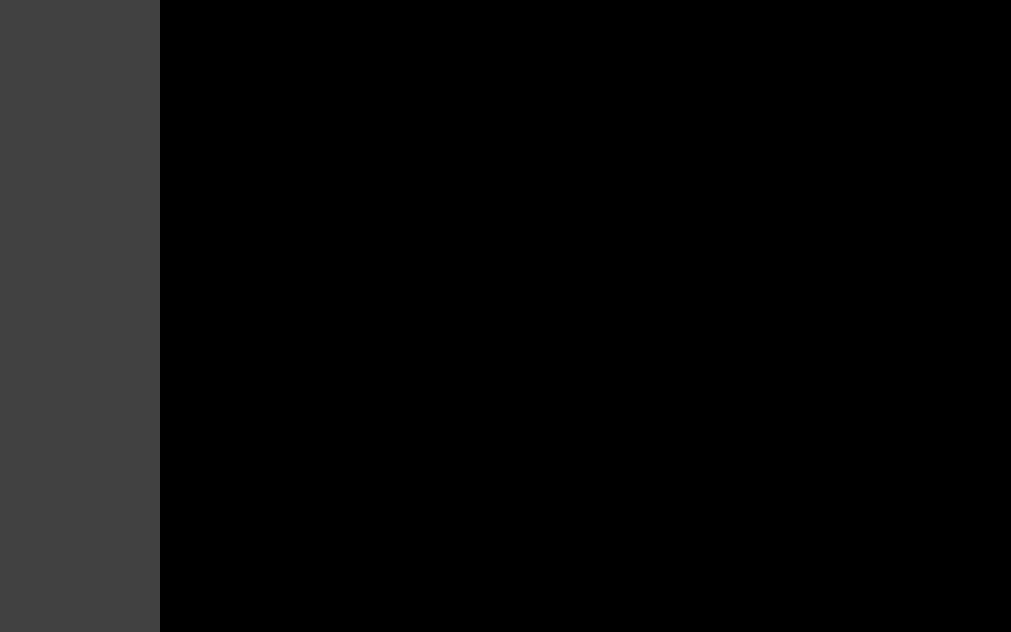
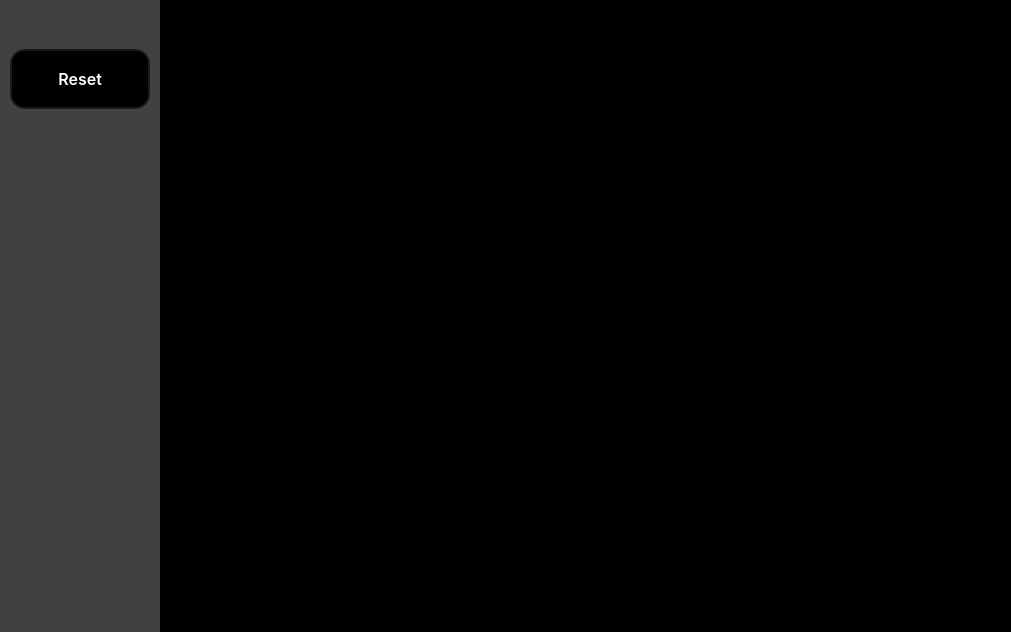
Before and after one commit to koabehr/papersplease, a plain HTML site: page index.html in a window 1280 px wide. Shown: the part 168-800 px from the top of the page, without its empty margins (0-1011 px from the left). Drawn offline with Linux system fonts and the light colour scheme.

Commit message:
reset button

```diff
--- a/index.html
+++ b/index.html
@@ -29,6 +29,9 @@
       <h2>Reason for Entry</h2>
       <div id="checklist-reasons" class="hidden"></div>
     </div>
+
+    <!-- Reset Button -->
+    <button class="button-27" id="resetBtn" role="button">Reset</button>
   </div>
 
   <div class="main">
--- a/script.js
+++ b/script.js
@@ -338,3 +338,28 @@
   idBox.classList.add('hidden');
   accessPermitBox.classList.add('hidden');
 });
+
+// Reset button logic
+const resetBtn = document.getElementById('resetBtn');
+resetBtn.addEventListener('click', () => {
+  // Reset dropdown
+  dropdown.value = "Country";
+  // Hide all infoboxes
+  passportBox.classList.add('hidden');
+  polioBox.classList.add('hidden');
+  idBox.classList.add('hidden');
+  accessPermitBox.classList.add('hidden');
+  // Hide checklists
+  checklistDocuments.classList.add('hidden');
+  checklistReasons.classList.add('hidden');
+  // Uncheck all checkboxes in sidebar and infoboxes
+  document.querySelectorAll('input[type="checkbox"]').forEach(cb => {
+    cb.checked = false;
+  });
+  // Remove green border if present
+  document.querySelectorAll('.info-box').forEach(box => {
+    box.classList.remove('complete');
+  });
+  // Reset selectedReason
+  selectedReason = null;
+});
--- a/style.css
+++ b/style.css
@@ -30,6 +30,7 @@
   flex-direction: column;
   align-items: stretch;
   flex-wrap: wrap;
+  padding-bottom: 20px;
 }
 
 .sidebar select {
@@ -276,6 +277,48 @@
   object-fit: cover;
 }
 
+.button-27 {
+  appearance: none;
+  background-color: #000000;
+  border: 2px solid #1A1A1A;
+  border-radius: 15px;
+  box-sizing: border-box;
+  color: #FFFFFF;
+  cursor: pointer;
+  display: inline-block;
+  font-family: Roobert,-apple-system,BlinkMacSystemFont,"Segoe UI",Helvetica,Arial,sans-serif,"Apple Color Emoji","Segoe UI Emoji","Segoe UI Symbol";
+  font-size: 16px;
+  font-weight: 600;
+  line-height: normal;
+  margin: 0;
+  min-height: 60px;
+  min-width: 0;
+  outline: none;
+  padding: 16px 24px;
+  text-align: center;
+  text-decoration: none;
+  transition: all 300ms cubic-bezier(.23, 1, 0.32, 1);
+  user-select: none;
+  -webkit-user-select: none;
+  touch-action: manipulation;
+  width: 100%;
+  will-change: transform;
+}
+
+.button-27:disabled {
+  pointer-events: none;
+}
+
+.button-27:hover {
+  box-shadow: rgba(0, 0, 0, 0.25) 0 8px 15px;
+  transform: translateY(-2px);
+}
+
+.button-27:active {
+  box-shadow: none;
+  transform: translateY(0);
+}
+
 @media (max-width: 768px) {
   body {
     flex-direction: column;
```
